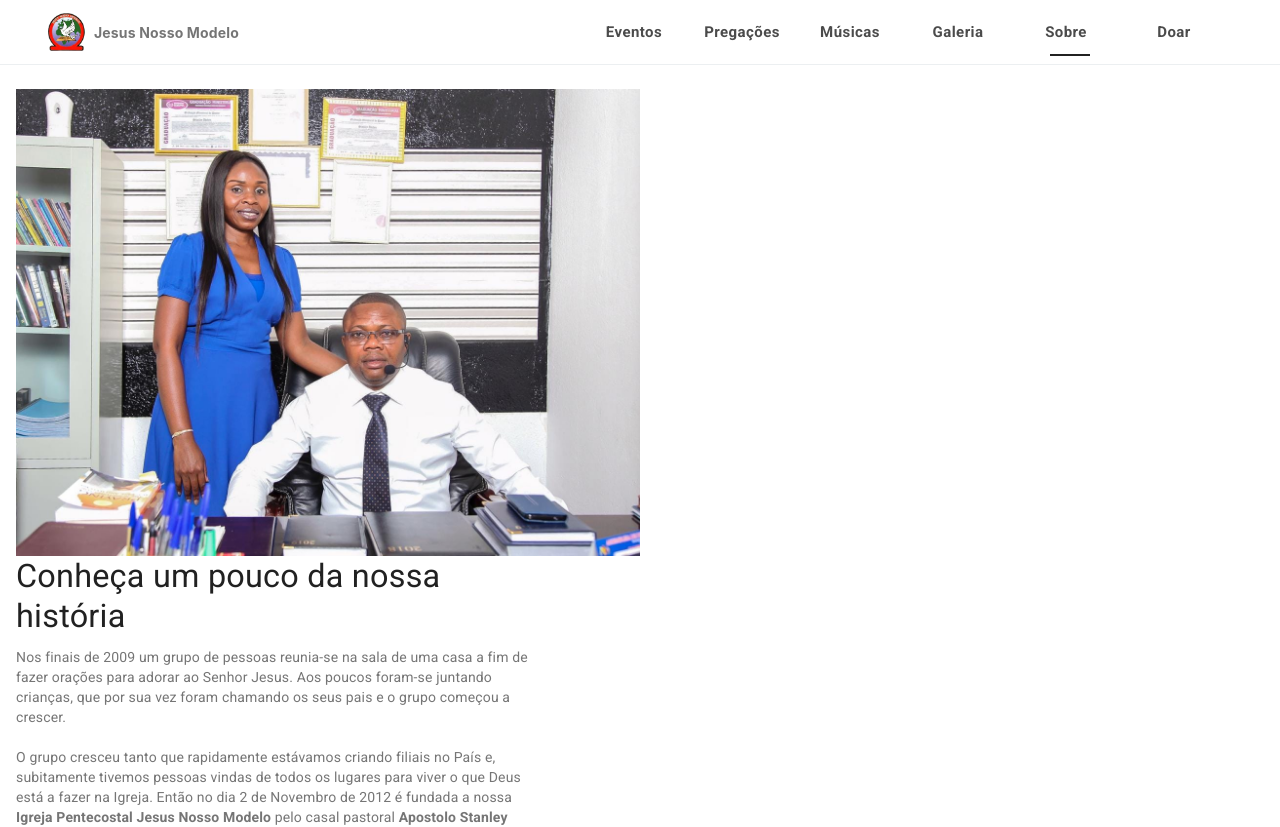
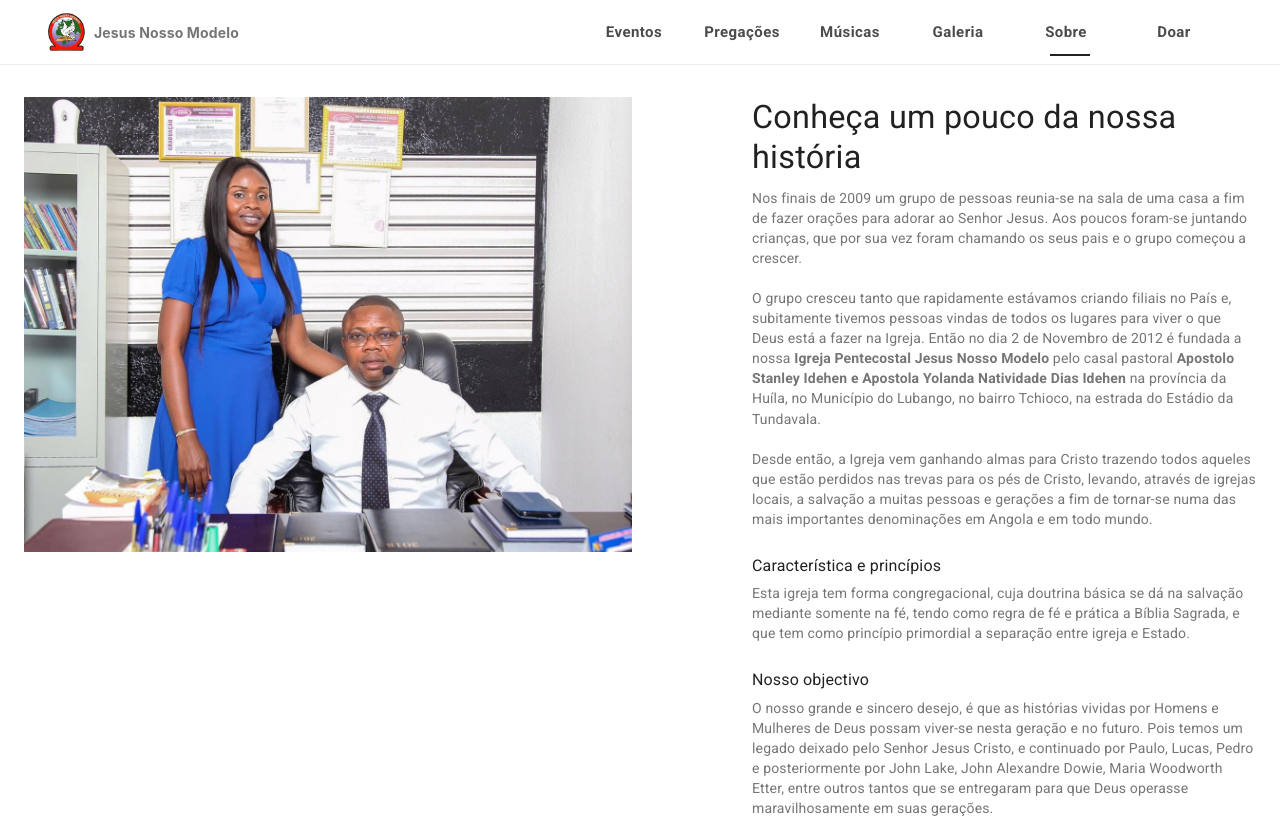
Before and after one commit to cndidofernandes/IJNM, a Next.js app: page /sobre in a window 1280 px wide. Shown: the top 827 px of the page. Built offline with nearby package versions, Linux system fonts and the light colour scheme.

Commit message:
fix bug sobre

```diff
--- a/pages/sobre.js
+++ b/pages/sobre.js
@@ -23,8 +23,9 @@ export default function Sobre(props) {
 						minHeight: '35vh',
 					}}
 				>
-					<Grid container spacing={2} justifyContent='space-between'>
-						<Slide bottom cascade>
+					<Slide bottom cascade>
+						<Grid container spacing={2} justifyContent='space-between'>
+
 							<Grid item xs={12} md={6} lg={6}>
 								<Box display='flex' component={'img'} width='100%' minHeight={350} bgcolor='#f0f0f0' src='/igreja/fundo1.jpg' />
 							</Grid>
@@ -59,9 +60,9 @@ export default function Sobre(props) {
 									O nosso grande e sincero desejo, é que as histórias vividas por Homens e Mulheres de Deus possam viver-se nesta geração e no futuro. Pois temos um legado deixado pelo Senhor Jesus Cristo, e continuado por Paulo, Lucas, Pedro e posteriormente por John Lake, John Alexandre Dowie, Maria Woodworth Etter, entre outros tantos que se entregaram para que Deus operasse maravilhosamente em suas gerações.
 								</Typography>
 							</Grid>
-						</Slide>
-					</Grid>
 
+						</Grid>
+					</Slide>
 				</Box>
 			</Container>
 
```
